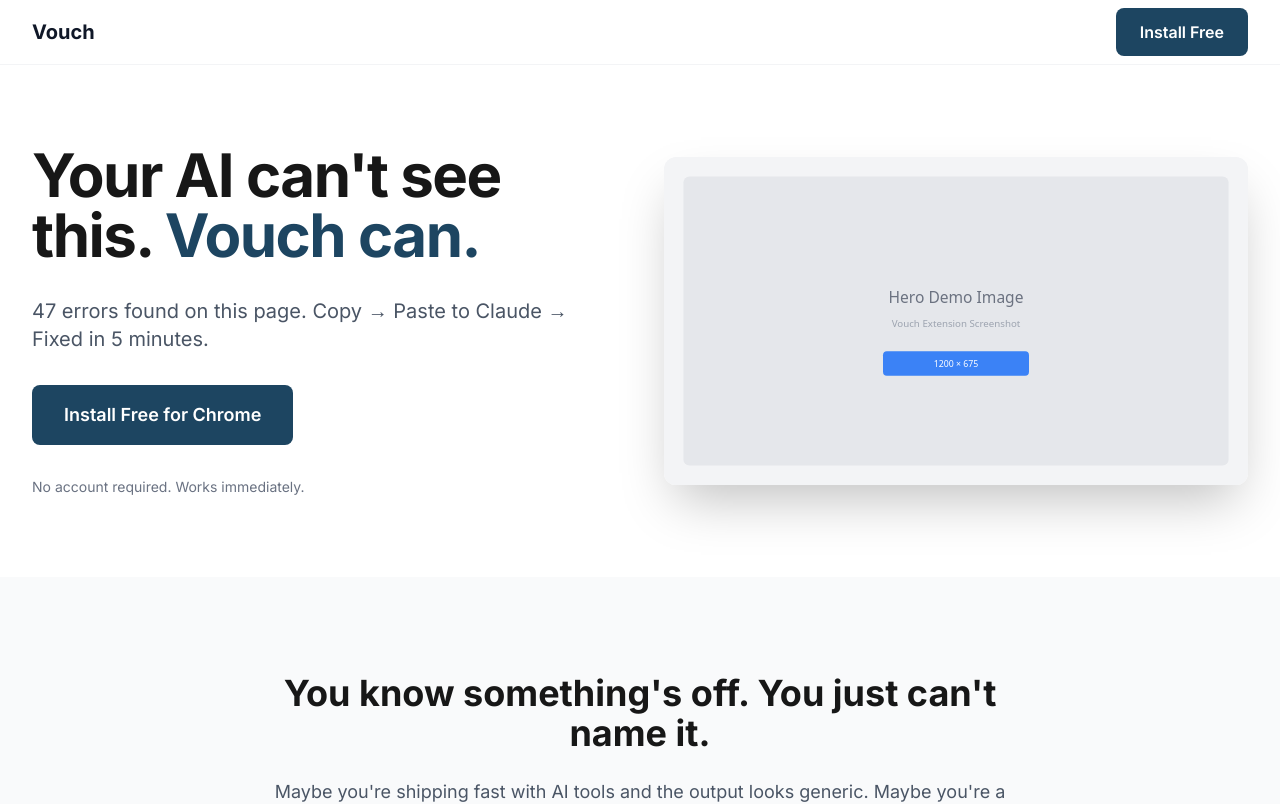
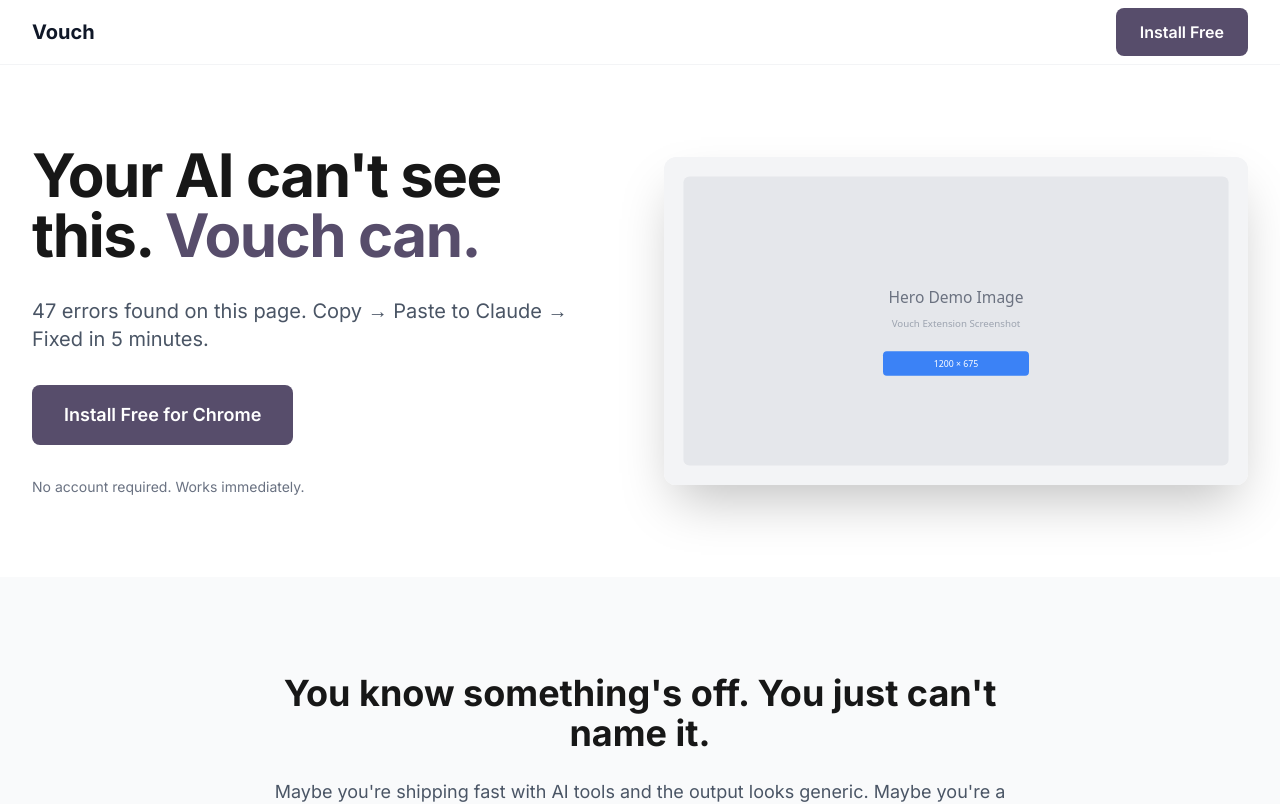
Before and after one commit to Drewx-Design/vouch-landing-page, a Next.js app: page / in a window 1280 px wide. Shown: the top 804 px of the page. Built offline with nearby package versions, Linux system fonts and the light colour scheme.

Commit message:
style: Update brand color to HSB(260, 28%, 42%) - muted purple

```diff
--- a/app/globals.css
+++ b/app/globals.css
@@ -3,9 +3,9 @@
 :root {
   --background: #ffffff;
   --foreground: #171717;
-  --brand: #1D4561;
-  --brand-hover: #17374D;
-  --brand-light: #2A5A7E;
+  --brand: #574D6B;
+  --brand-hover: #473E57;
+  --brand-light: #6C5F85;
 }
 
 @theme inline {
```
Also changed, not shown: public/og-image.svg.
